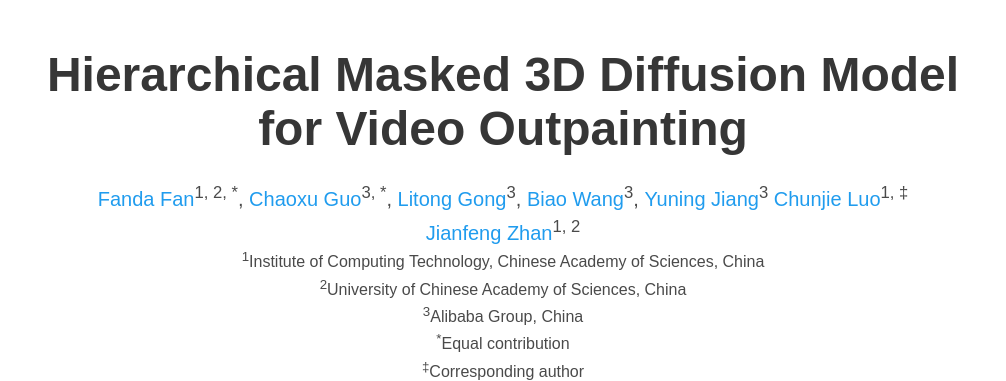
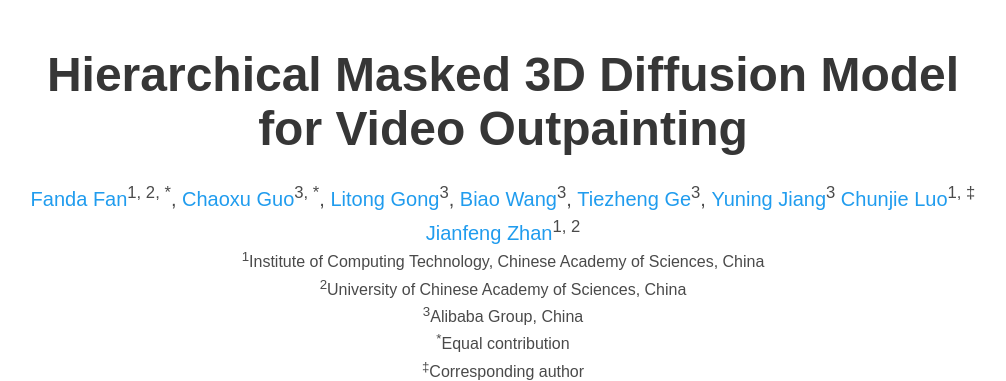
Before and after one commit to fanfanda/M3DDM, a plain HTML site: page index.html in a window 1280 px wide. Shown: the top 381 px of the page, without its empty margins (137-1143 px from the left). Drawn offline with nearby package versions, Linux system fonts and the light colour scheme; some icons are missing; a web font is replaced by a local one.

Commit message:
Update index.html
fix wrong author list

```diff
--- a/index.html
+++ b/index.html
@@ -82,6 +82,9 @@
 			</span>
             <span class="author-block">
               <a href="https://scholar.google.com/citations?hl=en&user=W7XDZ8gAAAAJ">Biao Wang</a><sup>3</sup>,
+			</span>
+            <span class="author-block">
+              <a href="http://home.ustc.edu.cn/~getzh/">Tiezheng Ge</a><sup>3</sup>,
 			</span>
             <span class="author-block">
               <a href="https://yuningjiang.github.io">Yuning Jiang</a><sup>3</sup>
```
